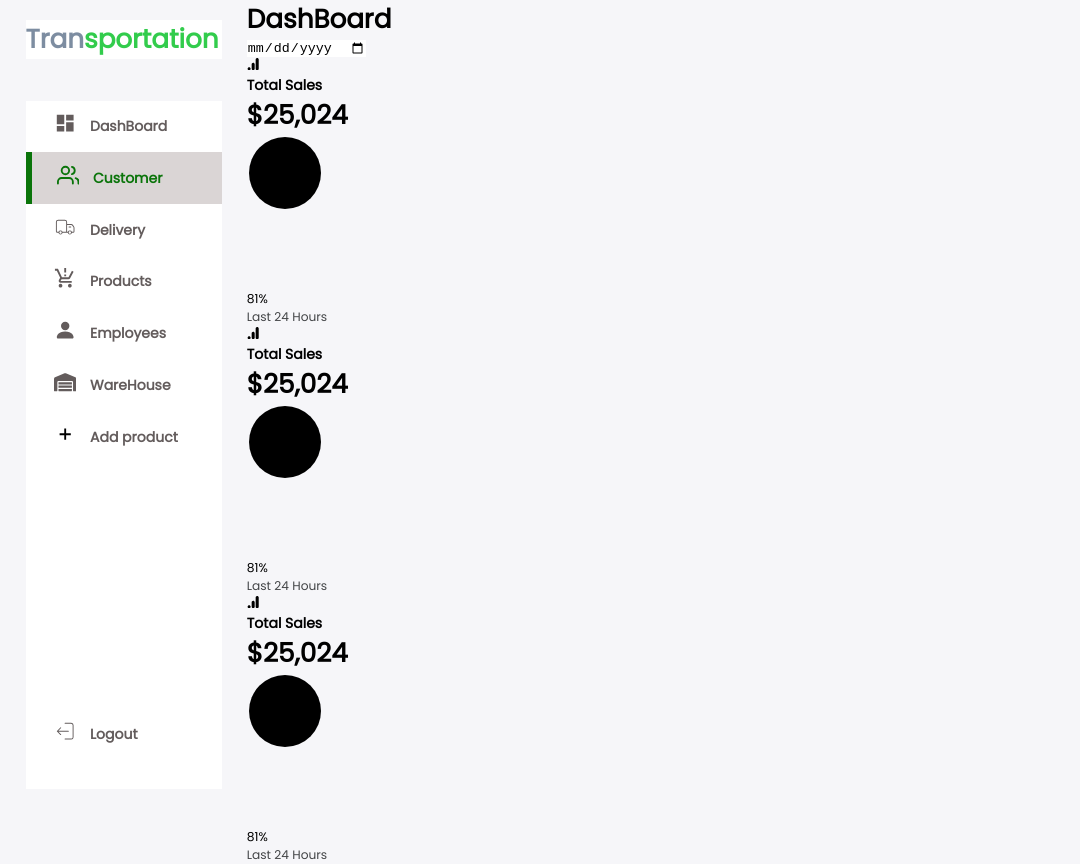
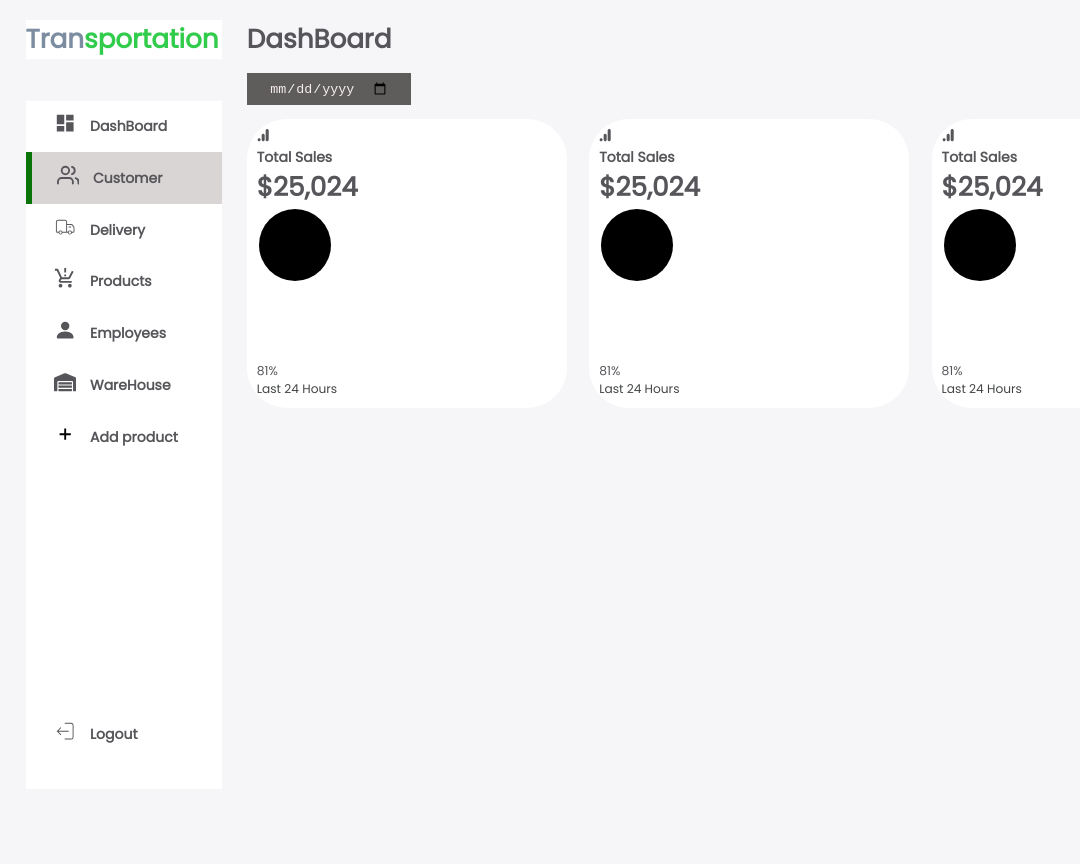
Before and after one commit to tison2810/hotelDatabase, a React (Create React App) app in the folder frontend/manage_app/: page / in a window 1280 px wide. Shown: the whole page, without its empty margins (0-1080 px from the left). After the commit the page ends 800 px from the top, so only its background shows below. Built offline with nearby package versions, Linux system fonts and the light colour scheme; a web font is replaced by a local one.

Commit message:
Next Updated

```diff
--- a/frontend/manage_app/src/components/Function/DashBoardco/CardDB.js
+++ b/frontend/manage_app/src/components/Function/DashBoardco/CardDB.js
@@ -4,7 +4,7 @@ import styles from "../../../css/CardDB.module.css"
 
 const CardDB = () => {
     return (
-        <div class='sales'>
+        <div className={styles.sales}>
                     <span>
                         <SiGoogleanalytics />
                     </span>
--- a/frontend/manage_app/src/css/CardDB.module.css
+++ b/frontend/manage_app/src/css/CardDB.module.css
@@ -2,3 +2,10 @@ small {
     font-size: 0.87rem;
     color: rgb(66, 68, 70);
 }
+div .sales{
+    background-color: white;
+    padding: 10px;
+    border-radius: 40px ;
+    margin-top: 1rem;
+    transition: all 200ms ease;
+}
--- a/frontend/manage_app/src/css/DashBoard.module.css
+++ b/frontend/manage_app/src/css/DashBoard.module.css
@@ -1,3 +1,21 @@
 h1 {
     font-size: 1.87rem;
 }
+main {
+    margin-top: 1.4rem;
+}
+main .date{
+    display: inline-block;
+    background-color: #5f5c5c ;
+    margin-top: 1rem;
+    padding: 0.5rem 1.6rem;
+}
+main .date input[type='date']{
+    background: transparent;
+    color: #f5eded
+}
+.insights {
+    display: grid;
+    grid-template-columns: repeat(3,1fr);
+    gap: 1.6rem;
+}
--- a/frontend/manage_app/src/index.css
+++ b/frontend/manage_app/src/index.css
@@ -11,6 +11,7 @@ html{
   text-decoration: none;
   list-style: none;
   box-sizing: border-box;
+  color: #56565a
 }
 body {
   width: 100%;
```
